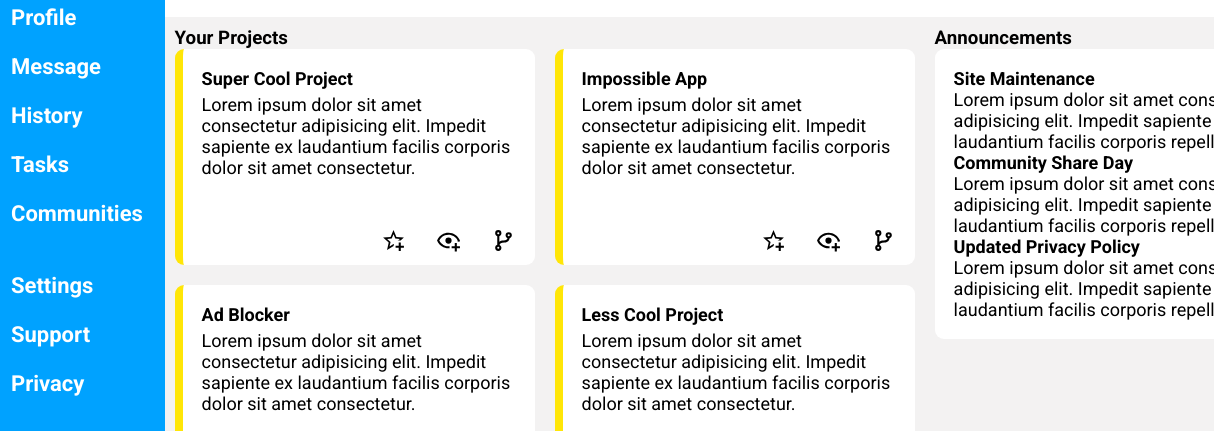
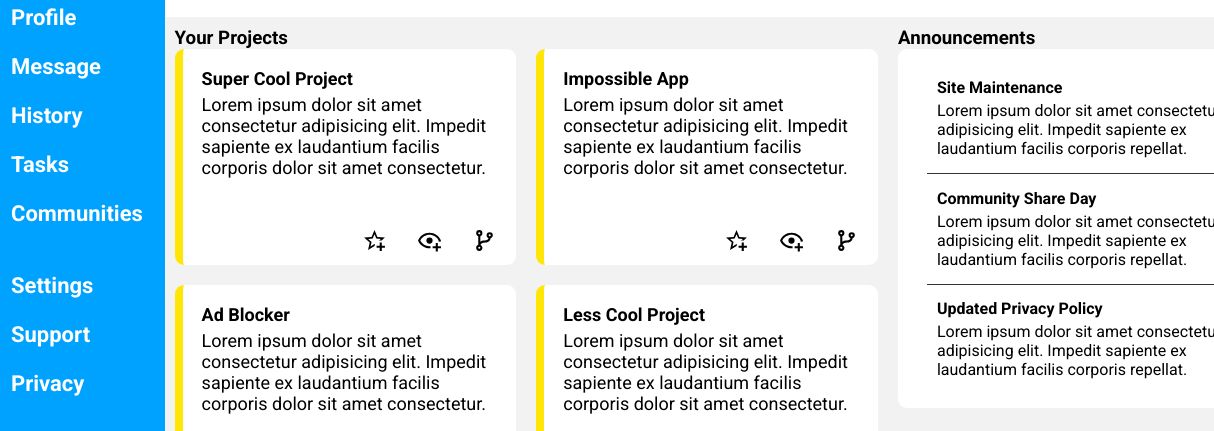
Before and after one commit to maggyleet/admin-dashboard, a plain HTML site: page index.html in a window 1280 px wide. Shown: the part 169-600 px from the top of the page, 66-1280 px from the left. Drawn offline with Linux system fonts and the light colour scheme.

Commit message:
add hr and style the announcements

```diff
--- a/index.html
+++ b/index.html
@@ -173,11 +173,13 @@
                         <div>Lorem ipsum dolor sit amet consectetur adipisicing elit.
                             Impedit sapiente ex laudantium facilis corporis repellat.</div>
                     </div>
+                    <hr>
                     <div class="ann">
                         <h4>Community Share Day</h4>
                         <div>Lorem ipsum dolor sit amet consectetur adipisicing elit.
                             Impedit sapiente ex laudantium facilis corporis repellat.</div>
                     </div>
+                    <hr>
                     <div class="ann">
                         <h4>Updated Privacy Policy</h4>
                         <div>Lorem ipsum dolor sit amet consectetur adipisicing elit.
--- a/style.css
+++ b/style.css
@@ -67,12 +67,12 @@ body {
     margin-left: 25px;
 }
 
-.hi{
+.hi {
     font-weight: 550;
     font-size: 16px;
 }
 
-.name-id{
+.name-id {
     font-weight: 800;
     font-size: 25px;
 }
@@ -136,7 +136,7 @@ body {
     grid-area: main-content;
     background-color: #c8c4c43a;
     display: grid;
-    grid-template-columns: 2fr 1fr;
+    /* grid-template-columns: 2fr 1fr; */
     grid-template-areas:
         "p a"
         "p t";
@@ -174,10 +174,9 @@ body {
     font-size: 18px;
     padding: 19px;
     height: 12em;
-
 }
 
-.card-icons{
+.card-icons {
     display: grid;
     grid-auto-flow: column;
     justify-content: end;
@@ -196,6 +195,27 @@ body {
     grid-row: 1;
     /* background-color: lightcoral; */
 }
+
+.ann {
+    padding: 10px 20px;
+}
+
+hr {
+    border: none;
+    height: 0.5px;
+    background-color: #333;
+    margin: 5px 10px;
+}
+
+h4{
+font-size:16px;
+padding-bottom: 4px;
+}
+
+h4 + div{
+    font-size: 16px;
+}
+
 
 .trending {
     grid-column: 2;
```
